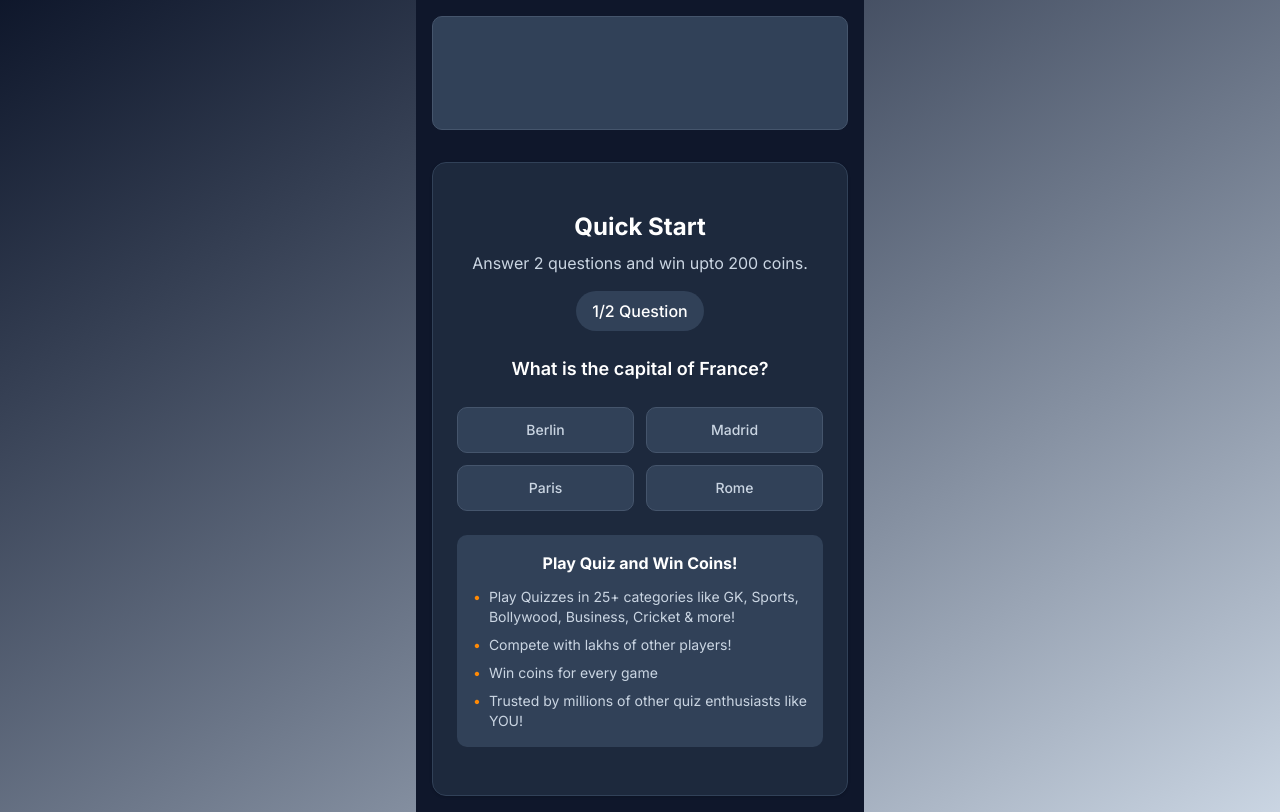
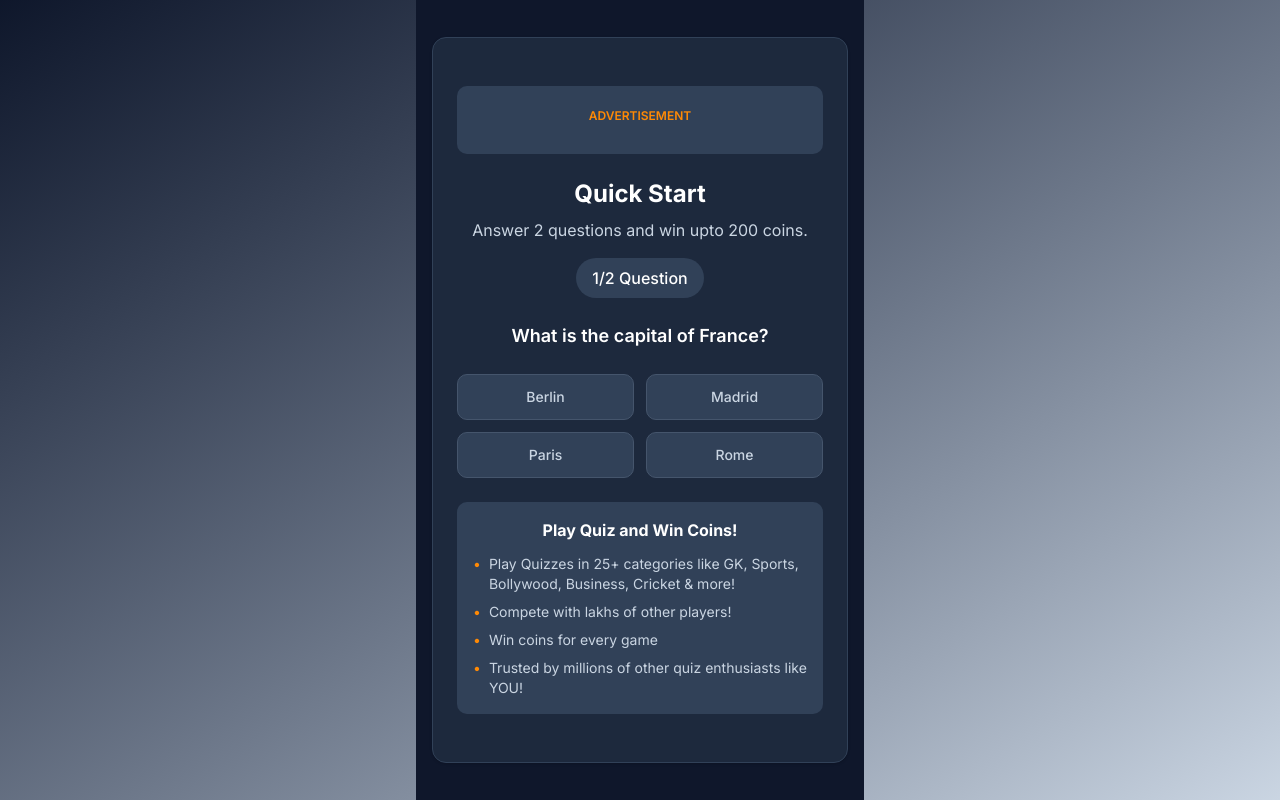
Before and after one commit to Prince-Virani/quizwinz-tool, a Next.js app: page / in a window 1280 px wide. Built offline with nearby package versions, Linux system fonts and the light colour scheme.

Commit message:
home-ads-2

```diff
--- a/src/app/page.tsx
+++ b/src/app/page.tsx
@@ -125,41 +125,6 @@ function getRandomQuestions(arr: typeof demoQuestions, n: number) {
 	return shuffled.slice(0, n);
 }
 
-// Ad Banner Component
-function AdBanner() {
-	useEffect(() => {
-		try {
-			// Load AdSense ads
-			((window as any).adsbygoogle = (window as any).adsbygoogle || []).push({});
-		} catch (err) {
-			console.log('AdSense error:', err);
-		}
-	}, []);
-
-	return (
-		<div className="w-full bg-slate-900 py-4 px-4">
-			<div className="max-w-md mx-auto">
-				{/* Google AdSense Container */}
-				<div className="bg-slate-700 rounded-lg p-4 border border-slate-600 min-h-[100px] flex items-center justify-center">
-					{/* Google AdSense Ad */}
-					<ins
-						className="adsbygoogle"
-						style={{
-							display: 'block',
-							width: '100%',
-							minHeight: '80px'
-						}}
-						data-ad-client="ca-pub-5607455208212717"
-						data-ad-slot="5400566062"
-						data-ad-format="auto"
-						data-full-width-responsive="true"
-					/>
-				</div>
-			</div>
-		</div>
-	);
-}
-
 export default function WelcomePage() {
 	const [randomQuestions, setRandomQuestions] = useState(
 		demoQuestions.slice(0, 2)
@@ -223,11 +188,7 @@ export default function WelcomePage() {
 		console.log(reward);
 
 		return (
-			<div className='min-h-screen bg-slate-900'>
-				{/* Ad Banner at the top */}
-				<AdBanner />
-
-				<div className='flex items-center justify-center p-4'>
+			<div className='min-h-screen flex items-center justify-center p-4 bg-slate-900'>
 				<Card className='w-full max-w-md bg-slate-800 border-slate-700'>
 					<CardContent className='p-8 text-center'>
 						<div className='mb-6'>
@@ -256,7 +217,6 @@ export default function WelcomePage() {
 					</CardContent>
 				</Card>
 			</div>
-			</div>
 		);
 	}
 
@@ -264,13 +224,30 @@ export default function WelcomePage() {
 	const isCorrect = selectedAnswer === question.correct;
 
 	return (
-		<div className='min-h-screen bg-slate-900'>
-			{/* Ad Banner at the top */}
-			<AdBanner />
+		<div className='min-h-screen flex items-center justify-center p-4 bg-slate-900'>
+			<script
+        src="https://pagead2.googlesyndication.com/pagead/js/adsbygoogle.js?client=ca-pub-5607455208212717"
+        crossOrigin="anonymous"
+      />
 
-			<div className='flex items-center justify-center p-4'>
       <Card className='w-full max-w-md bg-slate-800 border-slate-700'>
         <CardContent className='p-6'>
+          {/* ADVERTISEMENT - PLACED ABOVE QUICK START */}
+          <div className="mb-6 bg-slate-700 p-4 rounded-lg">
+            <div className="text-center mb-3">
+              <span className="text-xs font-semibold text-orange-400">ADVERTISEMENT</span>
+            </div>
+            <div className="text-center">
+              <ins className="adsbygoogle"
+                   style={{display:'block'}}
+                   data-ad-client="ca-pub-5607455208212717D"
+                   data-ad-slot="5400566062"
+                   data-ad-format="auto"
+                   data-full-width-responsive="true"></ins>
+            </div>
+          </div>
+			{/* <Card className='w-full max-w-md bg-slate-800 border-slate-700'>
+				<CardContent className='p-6'> */}
 					{/* Header */}
 					<div className='text-center mb-6'>
 						<h1 className='text-2xl font-bold text-white mb-2'>
@@ -386,6 +363,5 @@ export default function WelcomePage() {
 				</CardContent>
 			</Card>
 		</div>
-		</div>
 	);
 }
```
Lines whose indentation alone changed are shown as unchanged.
